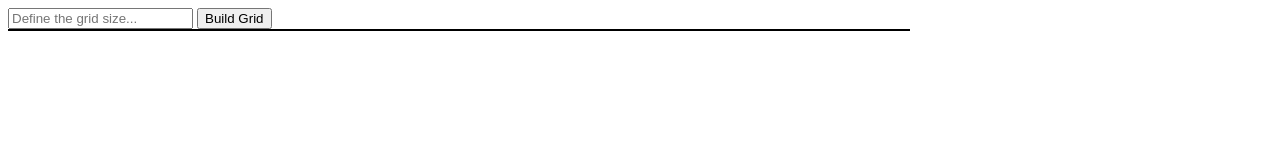
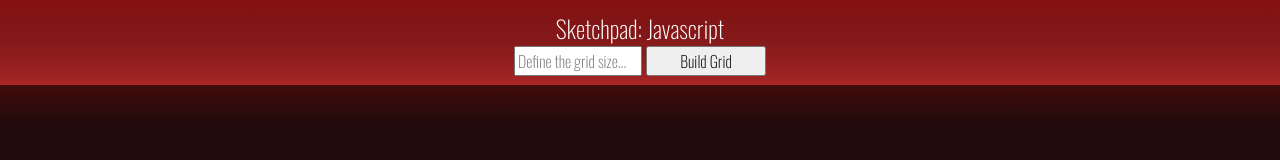
Before and after one commit to CodyTheDoer/javascript-sketchpad, a plain HTML site: page index.html in a window 1280 px wide. Drawn offline with nearby package versions, Linux system fonts and the light colour scheme.

Commit message:
Final touches and ready for merge into master and then publishing.

```diff
--- a/index.html
+++ b/index.html
@@ -4,15 +4,21 @@
         <meta charset="utf-8"/>
         <title>Javascript Based Sketchpad</title>
         <link rel="stylesheet" href="sp.css">
+        <link href="https://fonts.googleapis.com/css2?family=Oswald:wght@200&display=swap" rel="stylesheet">
     </head>
     <body>
-        <div id=`sketchpadUI`>
-            <input type="text" placeholder="Define the grid size..." id="myInput">
-            <button type="button" onclick="gridCreate();">Build Grid</button>
+        <div id="viewport" class="viewport">
+            <div id=`sketchpadUI` class="sketchpadUI">
+                <div class="sketchpadTitle">Sketchpad: Javascript</div>
+                <form class="formSketchpadUI">
+                    <input type="text" placeholder="Define the grid size..." onchange="gridPrep()" id="myInput" class="sketchpadUIFormInput">
+                    <button type="button" onclick="gridCreate();" class="sketchpadUIFormButton">Build Grid</button>
+                </form>
+            </div>
+            <div id="sketchpadContainer">
+            </div>
         </div>
-        <div id="sketchpadContainer">
-        </div>
-  </body>
+    </body>
   <script type="text/javascript" src="sp.js">
   </script>
 </html>
--- a/sp.css
+++ b/sp.css
@@ -1,10 +1,70 @@
+/* CSS Mini Reset - http://www.vcarrer.com/2010/05/css-mini-reset.html*/
+
+html, body, div, form, fieldset, legend, label
+{
+ margin: 0;
+ padding: 0;
+}
+
+table
+{
+ border-collapse: collapse;
+ border-spacing: 0;
+}
+
+th, td
+{
+ text-align: left;
+ vertical-align: top;
+}
+
+h1, h2, h3, h4, h5, h6, th, td, caption { font-weight:normal; }
+
+img { border: 0; }
+
+/*CSS: Code*/
+html{
+    background: rgb(33, 10, 10);
+}
+
+.viewport{
+    background: linear-gradient(180deg, rgb(134, 17, 17) 0%, rgb(33, 10, 10) 100%);
+}
+
+.sketchpadTitle{
+    color: rgb(255, 255, 255);
+    font-family: 'Oswald', sans-serif;
+    font-size: x-large;
+}
+
 .sketchpadDiv{
     display: inline-block;
 }
 
+.sketchpadUI{
+    height: 75px;
+    padding-top: 10px;
+    margin: auto auto 15px; auto;
+    background: linear-gradient(180deg, rgba(142,35,35,0) 0%, rgb(169, 37, 37) 100%);
+    text-align: center;
+}
+
+.sketchpadUIFormInput{
+    width: 120px;
+    font-family: 'Oswald', sans-serif;
+    font-size: medium;
+}
+
+.sketchpadUIFormButton{
+    width: 120px;
+    font-family: 'Oswald', sans-serif;
+    font-size: medium;
+}
 
 #sketchpadContainer{
-    max-width: 900px;
+    max-width: 875px;
     line-height: 0px;
-    border: 1px solid;
+    border: 0px solid;
+    margin: auto;
+    padding-bottom: 25px;
 }
--- a/sp.js
+++ b/sp.js
@@ -97,9 +97,12 @@ function createCssRule(selector, rule, doc) {
 };
 
 //Actually doing the stuff
-function gridCreate(){
+function gridPrep(){
     let inputVal = document.getElementById("myInput");
     gridX = inputVal.value;
+}
+
+function gridCreate(){
     let gridCalc = 100 / gridX;
     gridArray = [];
     clearSketchpad();
@@ -111,6 +114,26 @@ function gridCreate(){
     createCssRule(".sketchpadDiv", `border: 0px`);
 }
 
+//javascript to stop enterKey
+var nav = window.Event ? true : false;
+if (nav) {
+   window.captureEvents(Event.KEYDOWN);
+   window.onkeydown = NetscapeEventHandler_KeyDown;
+} else {
+   document.onkeydown = MicrosoftEventHandler_KeyDown;
+}
+
+function NetscapeEventHandler_KeyDown(e) {
+  if (e.which == 13 && e.target.type != 'textarea' && e.target.type != 'submit') { return false; }
+  return true;
+}
+
+function MicrosoftEventHandler_KeyDown() {
+  if (event.keyCode == 13 && event.srcElement.type != 'textarea' && event.srcElement.type != 'submit')
+    return false;
+  return true;
+}
+
 //declairing variables and constants
 const sketchpadContainer = document.querySelector('div#sketchpadContainer');
 let divs = document.getElementsByClassName('sketchpadDiv');
```
